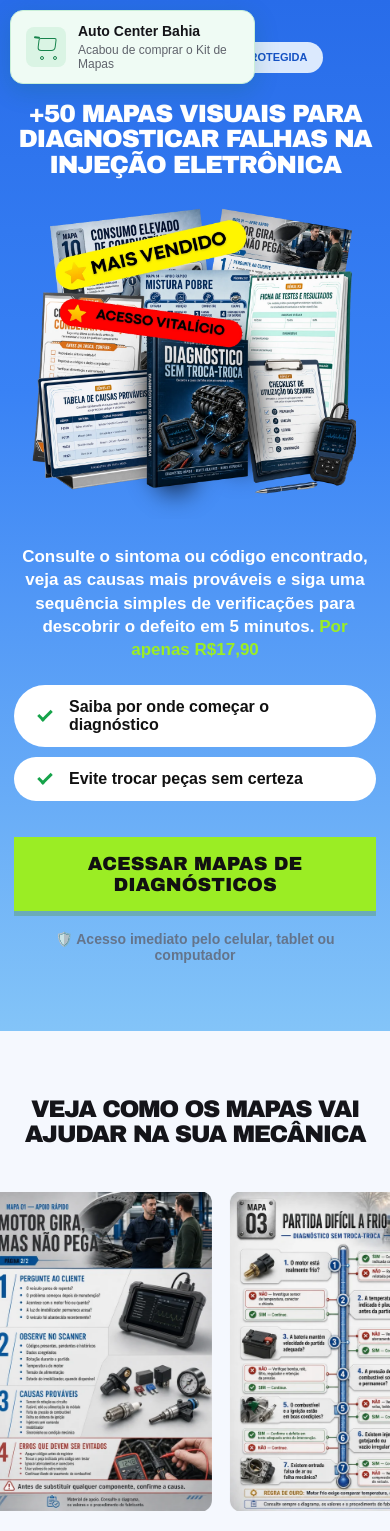
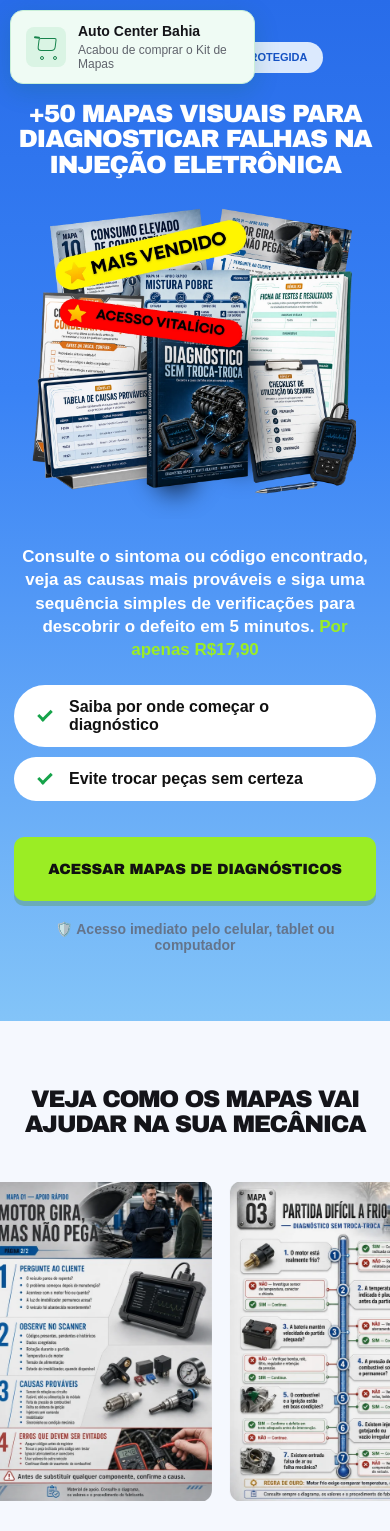
Before and after one commit to wendel04/PV-INJE-O-ELETRONICA, a React (Vite) app: page / in a window 390 px wide. Shown: the top 1531 px of the page. Built offline with nearby package versions, Linux system fonts and the light colour scheme.

Commit message:
Add files via upload

```diff
--- a/src/styles.css
+++ b/src/styles.css
@@ -28,6 +28,7 @@ section { position: relative; }
 .coral { background: var(--coral); }
 h1, h2, h3, h4, p { margin-top: 0; }
 h1, h2, h3, h4, .cta, .timer, .recommended { font-family: "Arial Black", Arial, sans-serif; }
+h1, h2, h3, h4 { font-weight: 900; }
 h2 { font-size: clamp(28px, 3.4vw, 46px); line-height: 1.05; text-align: center; margin-bottom: 54px; letter-spacing: -1.4px; }
 .subtitle { text-align: center; color: var(--muted); font-size: 18px; }
 
@@ -49,7 +50,7 @@ h2 { font-size: clamp(28px, 3.4vw, 46px); line-height: 1.05; text-align: center;
 .micro-benefit { display: flex; align-items: center; gap: 16px; }
 .micro-benefit > span:last-child { margin-left: 0; }
 .micro-check { margin: -3px 4px 0 5px; }
-.cta { display: inline-flex; align-items: center; justify-content: center; min-height: 64px; padding: 16px 44px; margin-top: 26px; background: var(--lime); color: #111; text-decoration: none; font-size: 19px; border: 0; box-shadow: 0 5px 0 rgba(73,130,0,.25); transition: transform .2s, filter .2s; }
+.cta { display: inline-flex; align-items: center; justify-content: center; min-height: 64px; padding: 16px 44px; margin-top: 26px; background: var(--lime); color: #111; text-decoration: none; font-size: 19px; border: 0; border-radius: 10px; box-shadow: 0 5px 0 rgba(73,130,0,.25); transition: transform .2s, filter .2s; }
 .cta:hover { transform: translateY(-2px); filter: brightness(1.05); }
 .secure-note { color: #64748b; font-size: 14px; font-weight: 700; margin: 20px 0 0; }
 
@@ -151,7 +152,7 @@ h2 { font-size: clamp(28px, 3.4vw, 46px); line-height: 1.05; text-align: center;
 .price small, .price strong { display: block; }
 .price small { color: #74767e; font-size: 16px; margin-bottom: 10px; }
 .price strong { color: #16a34a; font: 30px "Arial Black", Arial, sans-serif; }
-.price-card button, .price-card .checkout-button { width: 100%; min-height: 62px; border: 0; background: var(--lime); color: #111; font-weight: 900; font-size: 16px; cursor: pointer; display: flex; align-items: center; justify-content: center; box-sizing: border-box; text-align: center; text-decoration: none; }
+.price-card button, .price-card .checkout-button { width: 100%; min-height: 62px; border: 0; border-radius: 10px; background: var(--lime); color: #111; font-weight: 900; font-size: 16px; cursor: pointer; display: flex; align-items: center; justify-content: center; box-sizing: border-box; text-align: center; text-decoration: none; }
 .upsell { background: #070707; color: white; border: 2px solid #e73333; margin-top: 24px; padding: 16px; text-align: center; font-size: 18px; line-height: 1.4; }
 .upsell b { color: #ef3939; }
 .upsell em { color: #27d55c; font-style: normal; font-weight: 900; }
@@ -204,12 +205,12 @@ footer p { color: #d5def5; line-height: 1.45; font-size: 14px; }
   .hero-headline .headline-line { display: block; white-space: nowrap; }
   .hero-mockup { height: 330px; }
   .hero-copy { font-size: 17px; }
-  .cta { width: 100%; padding-inline: 18px; }
+  .cta { width: 100%; padding-inline: 10px; white-space: nowrap; font-size: clamp(12px, 3.8vw, 15px); letter-spacing: -.2px; }
   .proof, .benefits, .what-you-get, .bonuses, .pricing, .guarantee, .access, .faq { padding-top: 66px; padding-bottom: 72px; }
   .carousel-track { gap: 14px; }
   .carousel-track .media-slot { width: 230px; height: 325px; }
   .process-row { flex-direction: column; gap: 8px; font-size: 14px; margin-block: 38px; }
-  .process-row span { width: 100%; line-height: 1.55; }
+  .process-row > span { width: 100%; line-height: 1.55; }
   .process-row i { font-size: 28px; line-height: 1; transform: rotate(90deg); }
   .comparison-mockup { height: 450px; }
   .benefit-grid, .audience-grid, .bonus-grid, .pricing-grid { grid-template-columns: 1fr; }
@@ -220,7 +221,7 @@ footer p { color: #d5def5; line-height: 1.45; font-size: 14px; }
   .audience-grid div { min-height: 100px; }
   .receive-card { padding: 30px 22px; }
   .receive-card ul { grid-template-columns: 1fr; }
-  .receive-card .cta { width: 100%; max-width: 100%; padding-inline: 14px; white-space: normal; }
+  .receive-card .cta { width: 100%; max-width: 100%; padding-inline: 6px; white-space: nowrap; font-size: clamp(10px, 3.4vw, 14px); }
   .bundle-mockup { height: 360px; }
   .bonus-image { height: 260px !important; }
   .price-card { padding: 40px 22px 24px; }
```
Also changed, not shown: 3 other files (tests, documents, lock files or other folders).
